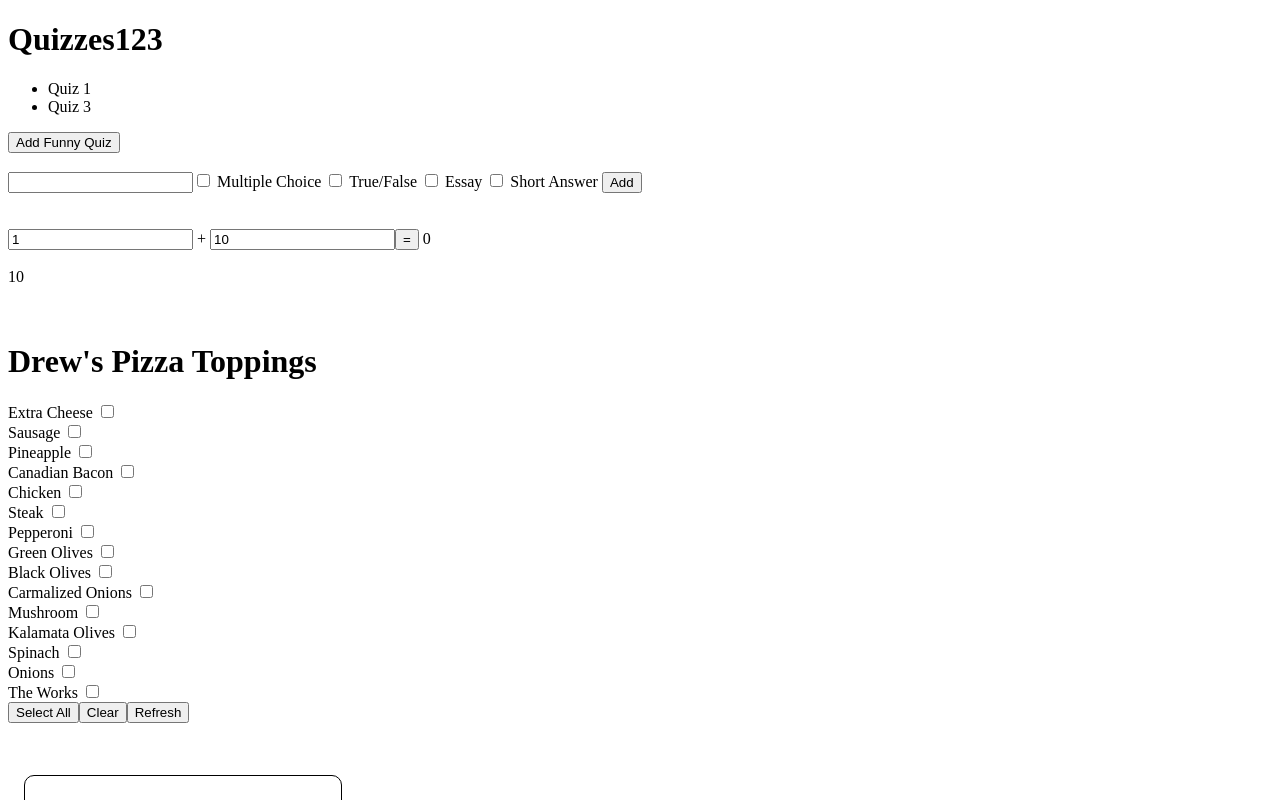
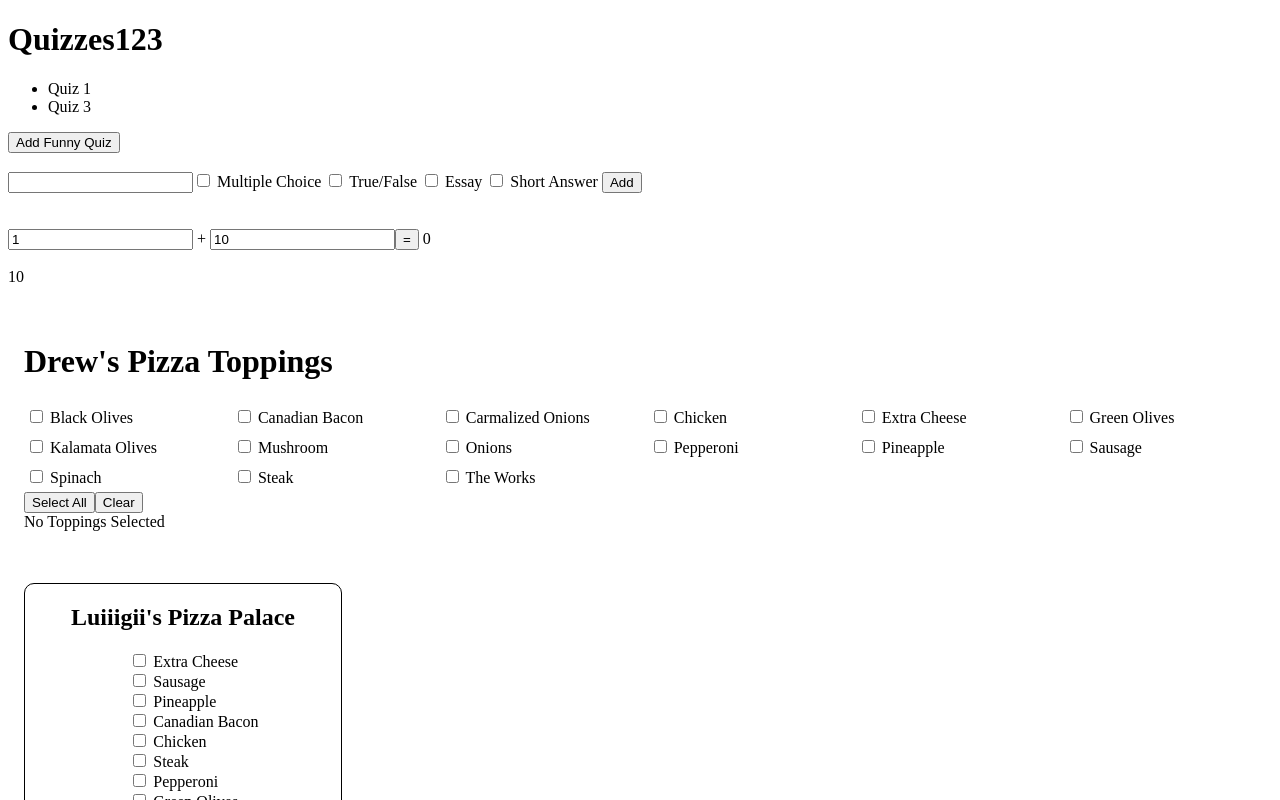
Before and after one commit to 2018-spring-mjs-th/week-two-a, an Angular app: page / in a window 1280 px wide. Shown: the top 800 px of the page. Built offline with nearby package versions, Linux system fonts and the light colour scheme.

Commit message:
Updated styling, removed refresh, sorted toppings

```diff
--- a/src/app/dcasebeer-pizza-toppings/dcasebeer-pizza-toppings.component.css
+++ b/src/app/dcasebeer-pizza-toppings/dcasebeer-pizza-toppings.component.css
@@ -0,0 +1,12 @@
+.pizza-topping-selection {
+    padding-left: 1em;
+}
+
+.toppings-container {
+    display: grid;
+    grid-template-columns: 16.66% 16.66% 16.66% 16.66% 16.66% 16.66%;
+}
+
+.topping-container {
+    padding: 5px 2px;
+}
--- a/src/app/dcasebeer-pizza-toppings/dcasebeer-pizza-toppings.component.html
+++ b/src/app/dcasebeer-pizza-toppings/dcasebeer-pizza-toppings.component.html
@@ -1,16 +1,20 @@
 <div class="pizza-topping-selection">
-  <h1>Drew's Pizza Toppings</h1>
-  <div *ngFor="let topping of toppings">
-    <label>
-      {{topping.name}}
-      <input type="checkbox" [(ngModel)]="topping.checked" />
-    </label>
+  <div class="pizza-topping-title">
+    <h1>Drew's Pizza Toppings</h1>
+  </div>
+
+  <div class="toppings-container">
+    <div *ngFor="let topping of toppings" class="topping-container">
+      <label>
+        <input type="checkbox" [(ngModel)]="topping.checked" (change)="refresh()" />
+        {{topping.name}}
+      </label>
+    </div>
   </div>
 
   <div class="actions">
-    <button (click)="selectAll()">Select All</button>
-    <button (click)="clear()">Clear</button>
-    <button (click)="refresh()">Refresh</button>
+    <button class="btn btn-primary" (click)="selectAll()">Select All</button>
+    <button class="btn btn-warning" (click)="clear()">Clear</button>
   </div>
 
   <div class="message">
--- a/src/app/dcasebeer-pizza-toppings/dcasebeer-pizza-toppings.component.ts
+++ b/src/app/dcasebeer-pizza-toppings/dcasebeer-pizza-toppings.component.ts
@@ -19,16 +19,34 @@ export class DcasebeerPizzaToppingsComponent implements OnInit {
   public toppingsMessage: string;
 
   ngOnInit() {
+    this.toppingsMessage = 'No Toppings Selected';
+
     this.toppings = this.pts.getAvailablePizzaToppings()
       .map(x => ({ name: x, checked: false }));
+
+    this.sortToppings();
   }
 
   public selectAll() {
     this.toppings.forEach(topping => topping.checked = true);
+    this.refresh();
   }
 
   public clear() {
     this.toppings.forEach(topping => topping.checked = false);
+    this.refresh();
+  }
+
+  private sortToppings() {
+    this.toppings = this.toppings.sort(function(a, b) {
+      if(a.name < b.name) {
+        return -1;
+      } else if(a.name > b.name) {
+        return 1;
+      } else {
+        return 0;
+      }
+    });
   }
 
   public refresh() {
```
